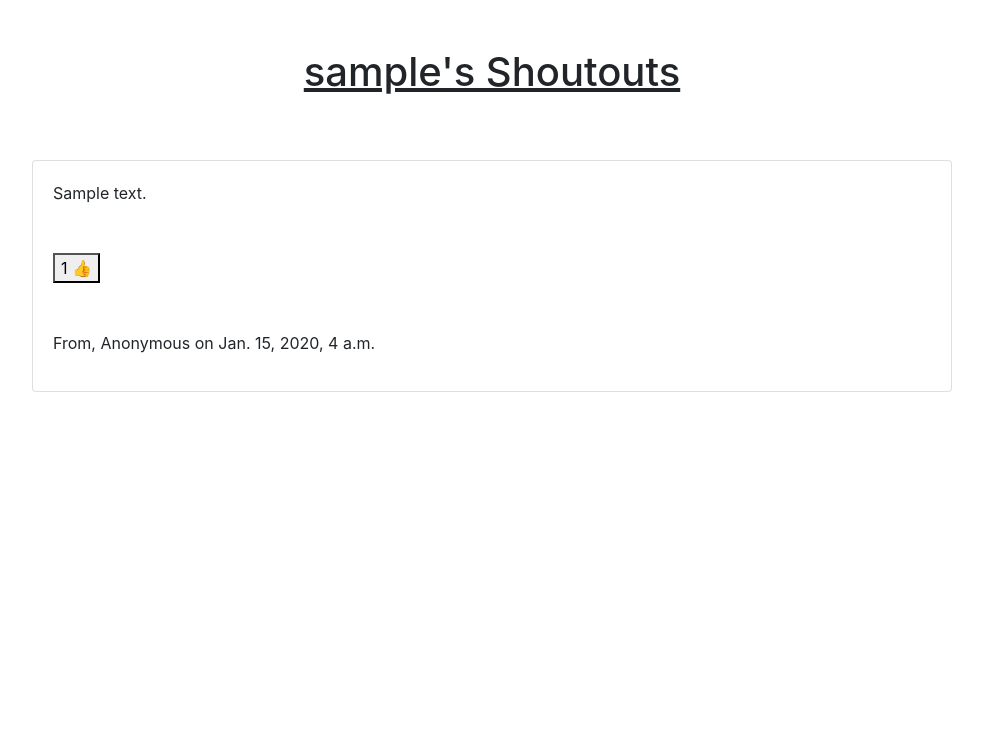
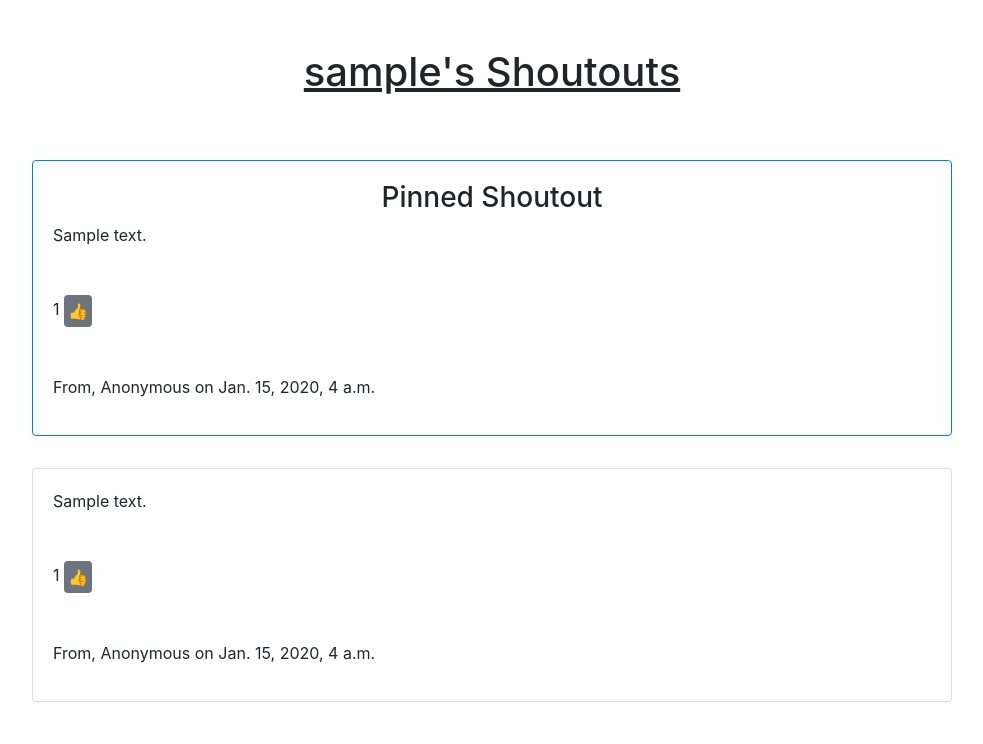
Before and after one commit to AnotherRusty/simple-django-endpoint, a Django app: page /shoutouts/1/shoutouts in a window 1280 px wide. Shown: the part 56-800 px from the top of the page, without its empty margins (148-1131 px from the left). Run offline with Django 3.2, Linux system fonts and the light colour scheme; tables that the repository leaves empty hold one stand-in row (values such as "Sample post"); some libraries are stand-ins or nearby versions.

Commit message:
Solved an error with pinning shoutouts, where one users pin will show up on every other users detail page and edited 'shoutouts' page with bootstrap when a user is not logged in.
Co-authored-by: JD Gault <jgault@basecampcodingacademy.org>

```diff
--- a/shoutouts/templates/individual-shoutouts.html
+++ b/shoutouts/templates/individual-shoutouts.html
@@ -1,18 +1,22 @@
 {% extends 'base.html' %}
 {% block content %}
-<u><h1 class="text-center my-5">{{ recipient.username }}'s Shoutouts</h1></u>
+
+<u>
+    <h1 class="text-center my-5">{{ recipient.username }}'s Shoutouts</h1>
+</u>
 <div id="shoutouts-container" class="row">
-        {% if user.pinnedshoutout and user == recipient %}
-            {% with shoutout=user.pinnedshoutout.shoutout %}
-                <div class="ccol mx-auto my-3 col-lg-10  col-sm-12">
+    {% if recipient.pinnedshoutout %}
+    {% with shoutout=recipient.pinnedshoutout.shoutout %}
+    <div class="col mx-auto my-3 col-lg-10  col-sm-12">
         <div class="card border border-primary">
             <div class="card-body">
                 <h3 class="text-center">Pinned Shoutout</h3>
                 <p class="card-content mb-5">{{ shoutout.content }}</p>
-                            <form class="my-5 mb-5"action="{% url 'shoutouts:likes' shoutout.id %}" method="POST" class="total-likes">
+                <form class="my-5 mb-5" action="{% url 'shoutouts:likes' shoutout.id %}" method="POST"
+                    class="total-likes">
                     {% csrf_token %}
                     <input type="hidden" name="next" value="{{ request.path }}">
-                                <button class="like-button">{{ shoutout.like_set.count }} 👍</button>
+                    {{ shoutout.like_set.count }} <button class="btn btn-secondary border-0 p-1"> 👍</button>
                 </form>
                 {% if shoutout.anonymous %}
                 <p class="card-detail">From, Anonymous on {{ shoutout.datetime }}</p>
@@ -33,13 +37,14 @@
                 {% if user == recipient %}
                 <form action="{% url 'shoutouts:pinned' shoutout.id %}" method="POST" class="pinned-form">
                     {% csrf_token %}
-                                <button class="pinned-btn float-right">Pin</button>
+                    <button class=" btn btn-primary pinned-btn float-right">Pin</button>
                 </form>
                 {% endif %}
-                        <form class="my-5 mb-5" action="{% url 'shoutouts:likes' shoutout.id %}" method="POST" class="total-likes">
+                <form class="my-5 mb-5" action="{% url 'shoutouts:likes' shoutout.id %}" method="POST"
+                    class="total-likes">
                     {% csrf_token %}
                     <input type="hidden" name="next" value="{{ request.path }}">
-                            <button class="like-button">{{ shoutout.like_set.count }} 👍</button>
+                    {{ shoutout.like_set.count }} <button class="btn btn-secondary border-0 p-1"> 👍</button>
                 </form>
                 {% if shoutout.anonymous %}
                 <p class="card-detail">From, Anonymous on {{ shoutout.datetime }}</p>
```
Also changed, not shown: shoutouts/templates/shoutouts.html (+7 -5 lines). Lines whose indentation alone changed are shown as unchanged.
